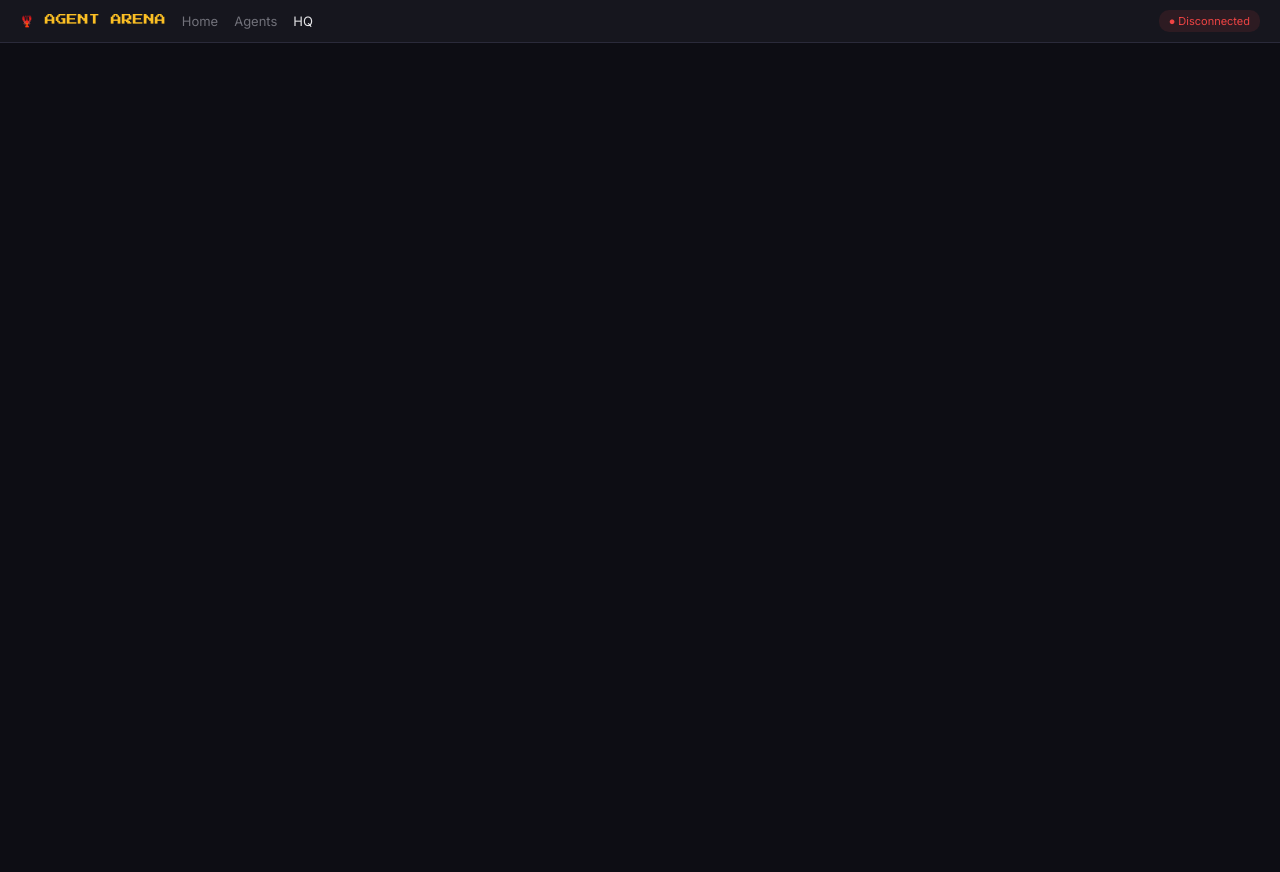
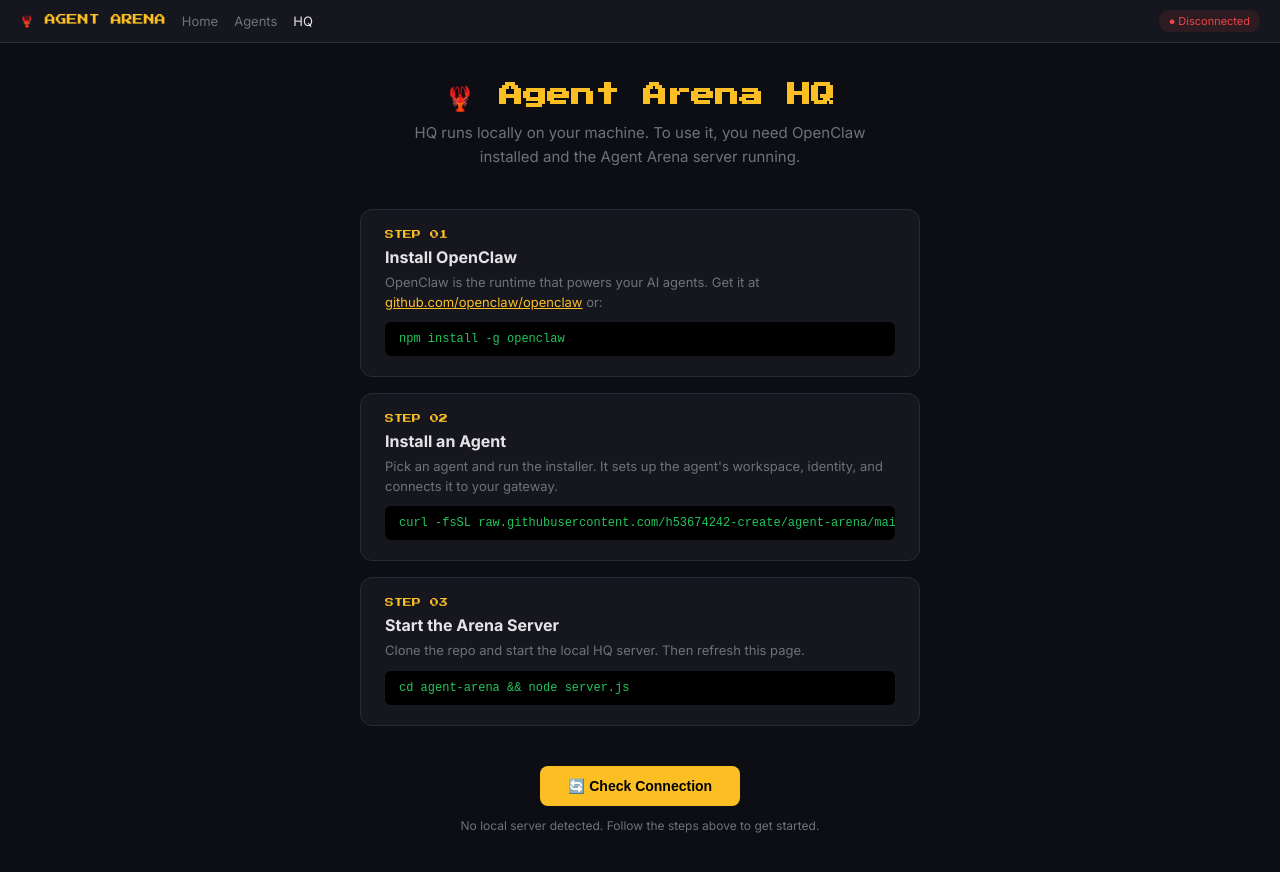
Before and after one commit to h53674242-create/agent-arena, a website: page hq.html in a window 1280 px wide. Before the commit the page ends 800 px from the top, so only its background shows below. Drawn offline with Linux system fonts and the light colour scheme; no server answers.

Commit message:
fix: show setup gate when server not detected

```diff
--- a/hq.html
+++ b/hq.html
@@ -303,6 +303,7 @@
     }
     throw new Error('not ok');
   } catch(e) {
+    document.getElementById('setupGate').classList.add('active');
     status.textContent = 'No local server detected. Follow the steps above to get started.';
     btn.disabled = false;
 
```
